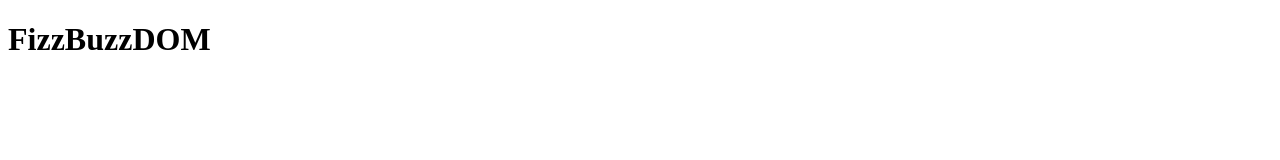
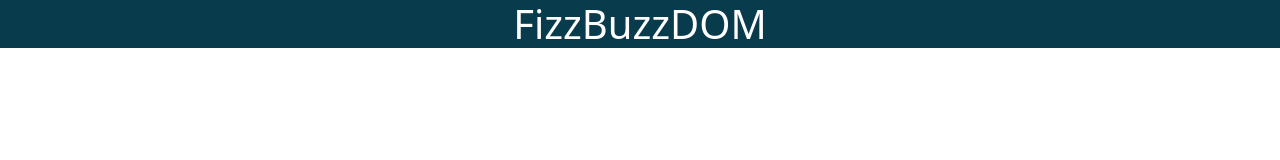
Before and after one commit to RomeoAlex/js-fizzbuzzdom, a plain HTML site: page index.html in a window 1280 px wide. Drawn offline with nearby package versions, Linux system fonts and the light colour scheme.

Commit message:
contenitori

```diff
--- a/css/style.css
+++ b/css/style.css
@@ -0,0 +1,13 @@
+/* reset */
+*{
+    margin: 0;
+    padding: 0;
+    box-sizing: border-box;
+}
+.back_color{
+    background-color: #083b4c;
+}
+.title{
+    text-align: center;
+    color:white;
+}
--- a/index.html
+++ b/index.html
@@ -5,10 +5,16 @@
     <meta http-equiv="X-UA-Compatible" content="IE=edge">
     <meta name="viewport" content="width=device-width, initial-scale=1.0">
     <title>Document</title>
+    <link href="https://cdn.jsdelivr.net/npm/bootstrap@5.1.3/dist/css/bootstrap.min.css" rel="stylesheet" integrity="sha384-1BmE4kWBq78iYhFldvKuhfTAU6auU8tT94WrHftjDbrCEXSU1oBoqyl2QvZ6jIW3" crossorigin="anonymous">
     <link rel="stylesheet" href="css/style.css">
 </head>
 <body>
-    <h1>FizzBuzzDOM</h1>
+    <div class="container-fluid back_color">
+        <div class="container title">
+            <h1 >FizzBuzzDOM</h1>
+        </div>
+    </div>
+
 
 
 
```
